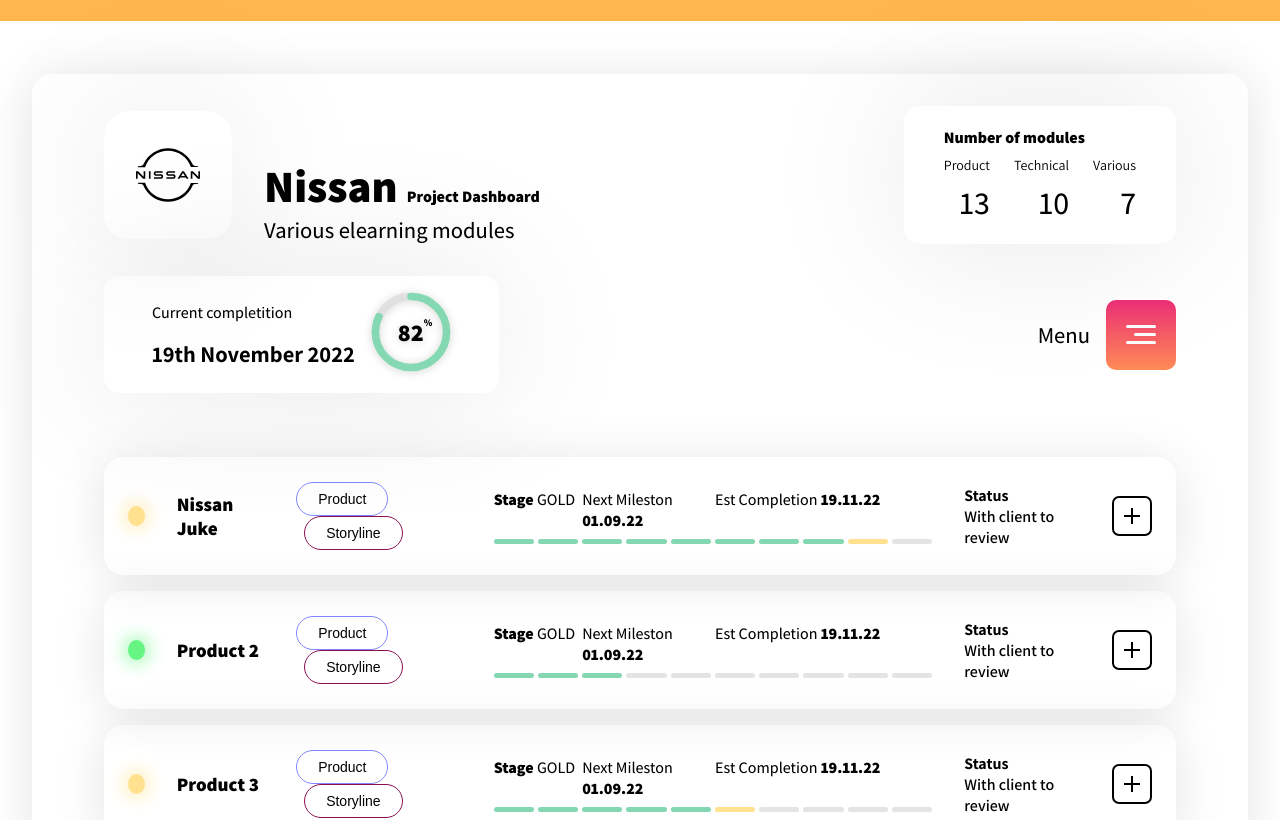
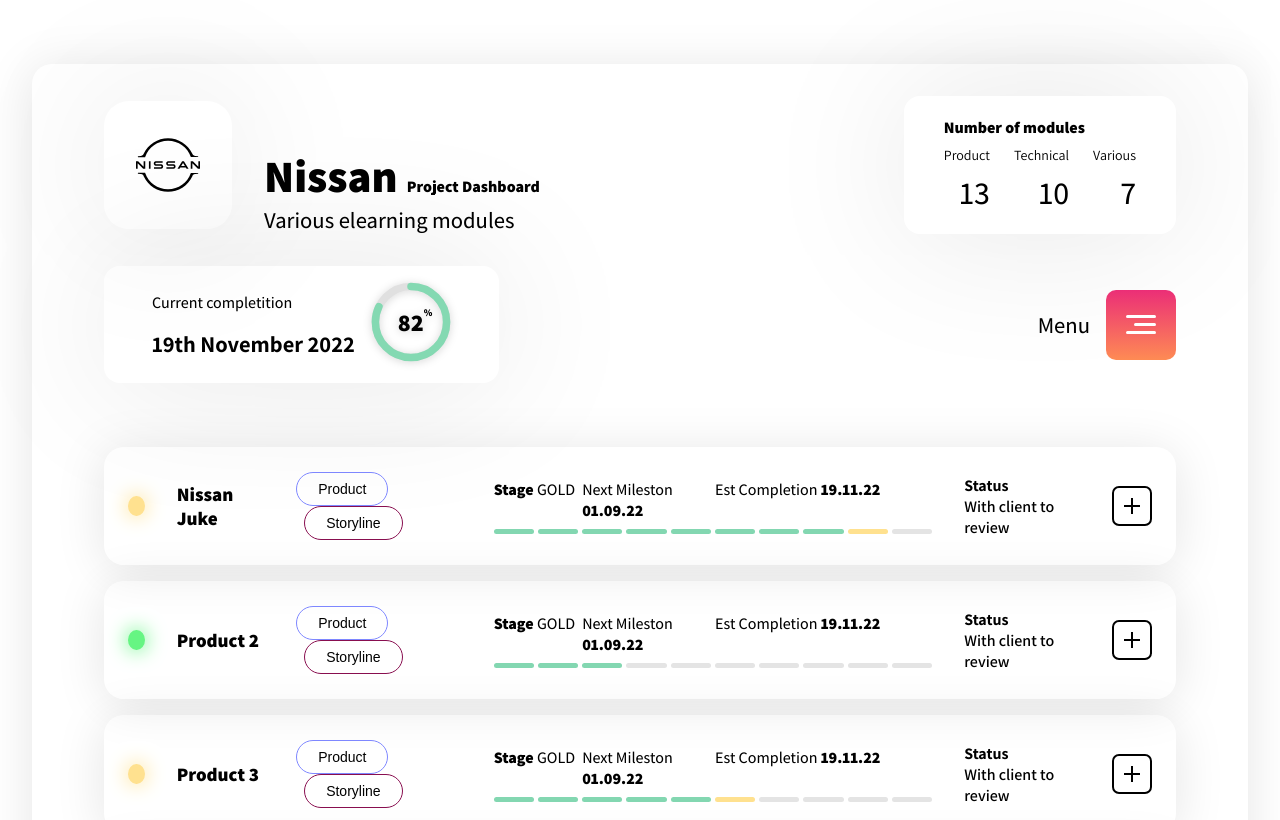
Before and after one commit to daramosn/Nissan-dashboard, a Next.js app: page / in a window 1280 px wide. Shown: the top 820 px of the page. Built offline with nearby package versions, Linux system fonts and the light colour scheme.

Commit message:
fix: delete marquee

```diff
--- a/src/app/Home.scss
+++ b/src/app/Home.scss
@@ -1,7 +1,7 @@
 @use '../styles/styles.scss' as *;
 
 .container {
-    margin: 48px max(32px, calc((100vw - $body-width) / 2));
+    margin: 64px max(32px, calc((100vw - $body-width) / 2));
     padding: 32px 0;
     animation: show 0.3s ease-out;
 }
--- a/src/app/page.tsx
+++ b/src/app/page.tsx
@@ -7,18 +7,9 @@
 
 export default function Home() {
     return (
-        <>
-            {/* @ts-ignore */}
-            <marquee direction="right" style={{ background: '#ffb74d' }}>
-                ✴️ ✴️ ✴️ -- Still in progress! 🛠️ - - - - Still in progress! 🛠️
-                - - - - Still in progress! 🛠️ - - - - Still in progress! 🛠️ --
-                ✴️ ✴️ ✴️
-                {/* @ts-ignore */}
-            </marquee>
-            <Card className="container">
-                <Header />
-                <ProductsList />
-            </Card>
-        </>
+        <Card className="container">
+            <Header />
+            <ProductsList />
+        </Card>
     )
 }
```
